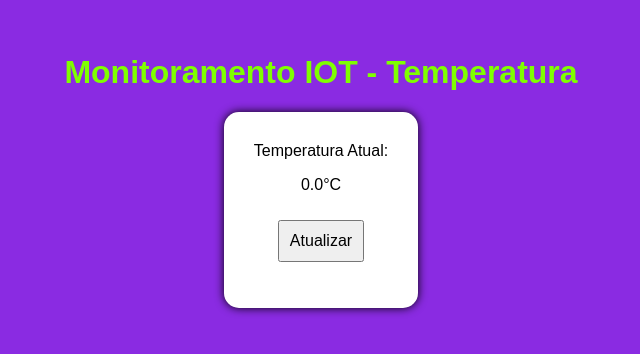
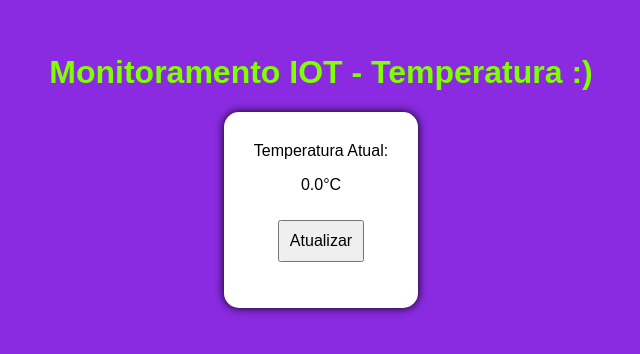
Before and after one commit to jandersondemori/dht-temperatura, a plain HTML site: page index.html in a window 1280 px wide. Shown: the part 230-584 px from the top of the page, without its empty margins (319-959 px from the left). Drawn offline with Linux system fonts and the light colour scheme.

Commit message:
inserir comentário

```diff
--- a/index.html
+++ b/index.html
@@ -7,7 +7,7 @@
     <link rel="stylesheet" href="style.css">
 </head>
 <body>
-    <h1>Monitoramento IOT - Temperatura</h1>
+    <h1>Monitoramento IOT - Temperatura :)</h1>
     <div class= "sensor-box"
         <p> Temperatura Atual: </p>
         <p>0.0°C</p>
```
